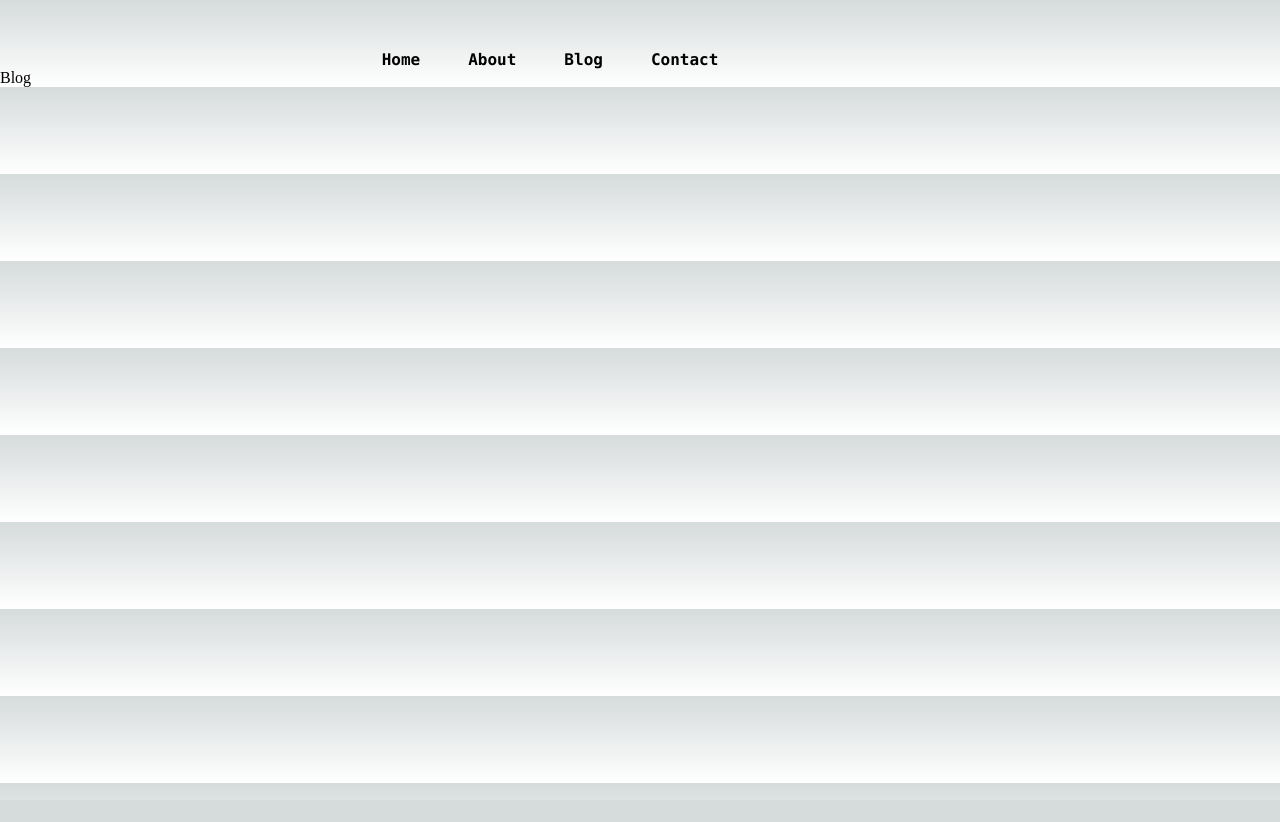
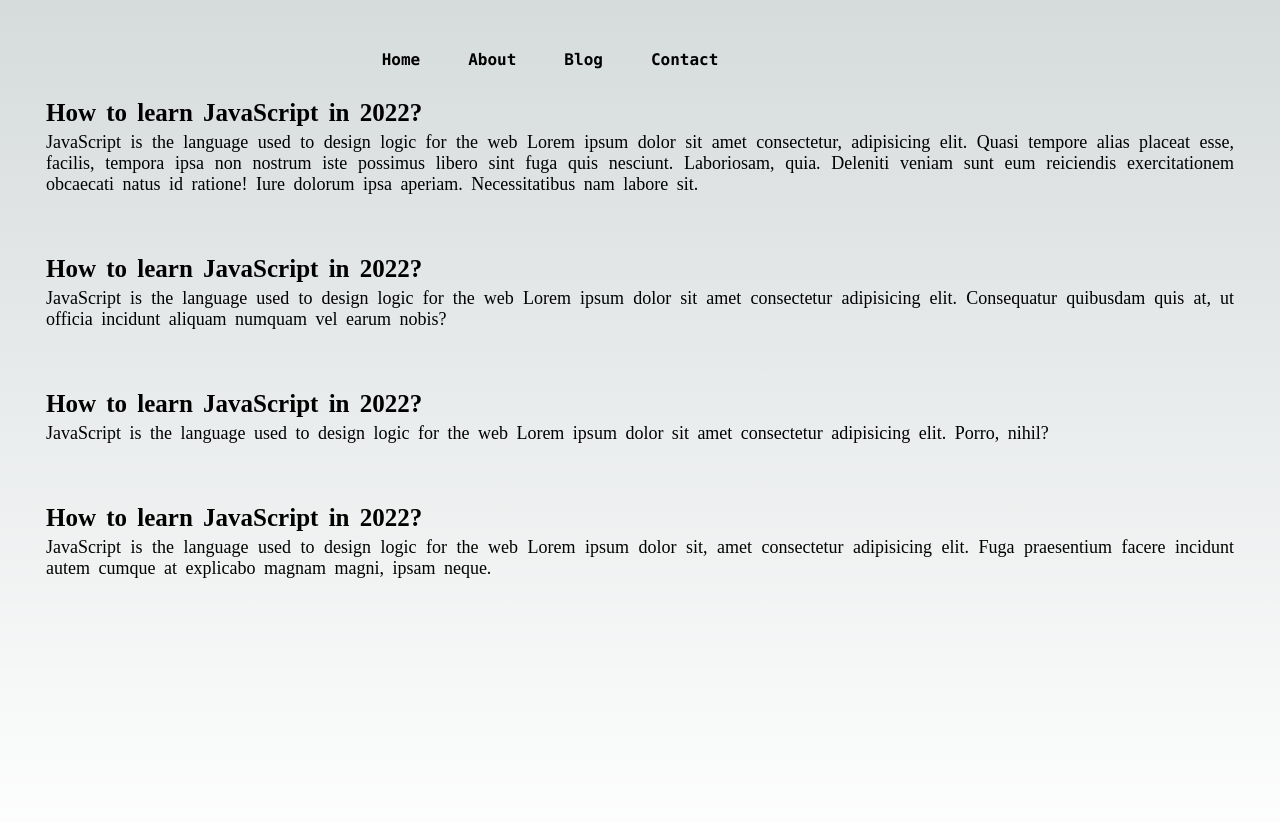
Before and after one commit to AshwiniParaye1/Coder_Blogs, a Next.js app: page /blog in a window 1280 px wide. Shown: the top 822 px of the page. Before the commit the page ends 800 px from the top, so only its background shows below. Built offline with nearby package versions, Linux system fonts and the light colour scheme.

Commit message:
add blog

```diff
--- a/components/Navbar.js
+++ b/components/Navbar.js
@@ -1,5 +1,4 @@
 import React from 'react';
-// import styles from './styles/Home.module.css'
 import styles from '../styles/Home.module.css'
 import Link from 'next/link'
 
@@ -12,7 +11,7 @@
                     <Link href="/"> Home </Link>
                 </li>
                 <li>
-                    <Link href="/about"> About </Link>
+                    <Link href="/about" > About </Link>
                 </li>
                 <li>
                     <Link href="/blog"> Blog </Link>
--- a/pages/blog.js
+++ b/pages/blog.js
@@ -1,8 +1,35 @@
-import React from 'react'
+import Link from 'next/link';
+import React from 'react';
+import styles from '../styles/Home.module.css'
 
 const Blog = () => {
   return (
-    <div>Blog</div>
+    <div>
+    <main className={styles.main}>
+
+        {/* <h2 className={styles.h2tag}>Latest Blogs</h2> */}
+        <div className={styles.blogs}>
+          <div className={styles.blogItem}>
+          <Link href={'/blogpost/learn-javascript'}>
+            <h3 className={styles.h3tag}>How to learn JavaScript in 2022?</h3></Link>
+            <p>JavaScript is the language used to design logic for the web Lorem ipsum dolor sit amet consectetur, adipisicing elit. Quasi tempore alias placeat esse, facilis, tempora ipsa non nostrum iste possimus libero sint fuga quis nesciunt. Laboriosam, quia. Deleniti veniam sunt eum reiciendis exercitationem obcaecati natus id ratione! Iure dolorum ipsa aperiam. Necessitatibus nam labore sit.</p>
+          </div>
+          <div className={styles.blogItem}>
+            <h3>How to learn JavaScript in 2022?</h3>
+            <p>JavaScript is the language used to design logic for the web Lorem ipsum dolor sit amet consectetur adipisicing elit. Consequatur quibusdam quis at, ut officia incidunt aliquam numquam vel earum nobis?</p>
+          </div>
+          <div className={styles.blogItem}>
+            <h3>How to learn JavaScript in 2022?</h3>
+            <p>JavaScript is the language used to design logic for the web Lorem ipsum dolor sit amet consectetur adipisicing elit. Porro, nihil?</p>
+          </div>
+
+          <div className={styles.blogItem}>
+            <h3>How to learn JavaScript in 2022?</h3>
+            <p>JavaScript is the language used to design logic for the web Lorem ipsum dolor sit, amet consectetur adipisicing elit. Fuga praesentium facere incidunt autem cumque at explicabo magnam magni, ipsam neque.</p>
+          </div>
+      </div>
+    </main>
+    </div>
   )
 }
 
--- a/pages/index.js
+++ b/pages/index.js
@@ -1,7 +1,7 @@
 import Head from 'next/head'
 import Image from 'next/image'
 import { Inter } from 'next/font/google'
-import styles from '@/styles/Home.module.css'
+import styles from '../styles/Home.module.css'
 
 
 
--- a/styles/Home.module.css
+++ b/styles/Home.module.css
@@ -3,8 +3,10 @@
   flex-direction: column;
   justify-content: flex-start;
   align-items: center;
-  padding: 1rem;
+  padding: 0 1rem;
   min-height: 100vh;
+  /* word-spacing: 0.5vh;
+  text-align: justify; */
 }
 
 
@@ -315,18 +317,51 @@
 .blogs {
   display: flex;
   flex-direction: column;
+  text-align: justify;
 }
 
 .blogs h2 {
-  margin: auto;
+  margin: 20px;
   font-size: 35px;
+  text-align: center;
 }
 
 .blogs .blogItem {
-  padding: 20px;
+  padding: 30px;
+  font-size: 18px;
+  word-spacing: 0.5vh;
 }
 
 .blogs .blogItem h3{
   font-size: 25px;
   margin-bottom: 5px;
 }
+
+.h2tag {
+  font-size: 38px;
+  padding: 20px
+}
+
+.h3tag {
+  cursor: pointer;
+}
+
+.mainBlogpost {
+  display: flex;
+  flex-direction: column;
+  justify-content: flex-start;
+  /* align-items: center; */
+  padding: 0 12rem;
+  min-height: 100vh;
+  word-spacing: 0.5vh;
+  text-align: justify;
+  margin: 20px;
+}
+
+.mainBlogpost h1 {
+  margin-bottom: 30px;
+}
+
+.mainBlogpost hr {
+  margin-bottom: 30px;
+}
```
Also changed, not shown: pages/blogpost/[slug].js (+13 -2 lines).
